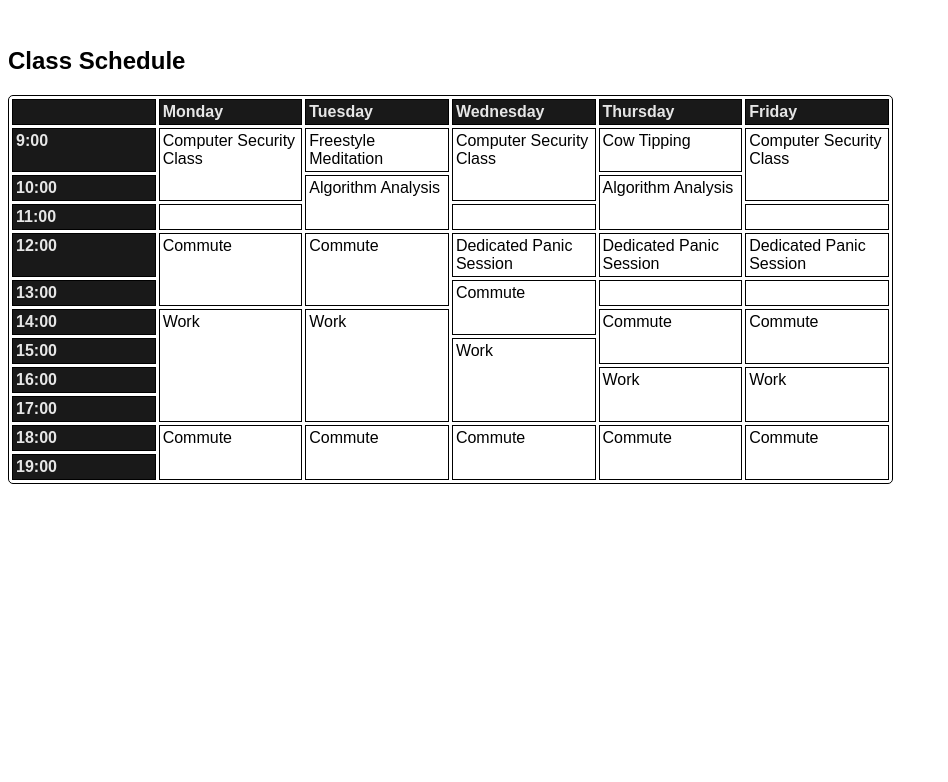
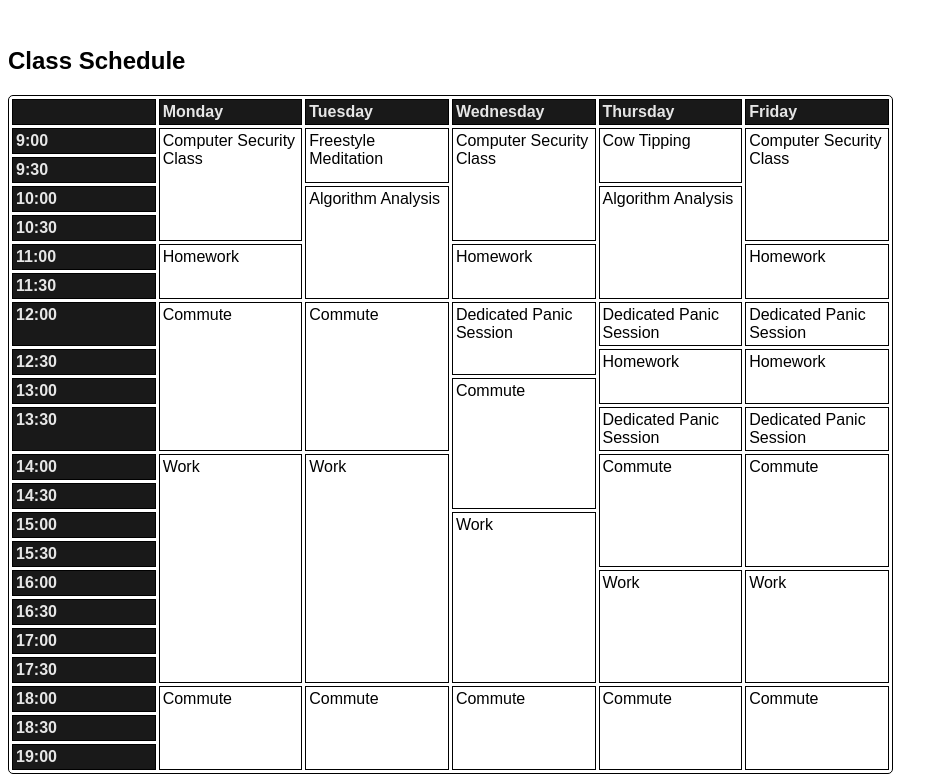
Before and after one commit to f-jeffery/about-me-site, a plain HTML site: page index.html in a window 1280 px wide. Shown: the part 1788-2570 px from the top of the page, without its empty margins (0-948 px from the left). Before the commit the page ends 2280 px from the top, so only its background shows below. Drawn offline with Linux system fonts and the light colour scheme.

Commit message:
Update index.html
Updated table

```diff
--- a/index.html
+++ b/index.html
@@ -87,64 +87,114 @@
             </tr>
             <tr>
                 <th>9:00</th>
-                <td rowspan="2">Computer Security Class</td>
-                <td>Freestyle Meditation</td>
-                <td rowspan="2">Computer Security Class</td>
-                <td>Cow Tipping</td>
-                <td rowspan="2">Computer Security Class</td>
+                <td rowspan="4">Computer Security Class</td>
+                <td rowspan="2">Freestyle Meditation</td>
+                <td rowspan="4">Computer Security Class</td>
+                <td rowspan="2">Cow Tipping</td>
+                <td rowspan="4">Computer Security Class</td>
+            </tr>
+            <tr>
+                <th>9:30</th>
             </tr>
             <tr>
                 <th>10:00</th>
-                <td rowspan="2">Algorithm Analysis</td>
-                <td rowspan="2">Algorithm Analysis</td>
+                <td rowspan="4">Algorithm Analysis</td>
+                <td rowspan="4">Algorithm Analysis</td>
             </tr>
+
+            <tr>
+                <th>10:30</th>
+            </tr>
+
             <tr>
                 <th>11:00</th>
-                <td></td>
-                <td></td>
-                <td></td>
+                <td rowspan="2">Homework</td>
+                <td rowspan="2">Homework</td>
+                <td rowspan="2">Homework</td>
             </tr>
+
+            <tr>
+                <th>11:30</th>
+            </tr>
+
             <tr>
                 <th>12:00</th>
-                <td rowspan="2">Commute</td>
-                <td rowspan="2">Commute</td>
-                <td>Dedicated Panic Session</td>
+                <td rowspan="4">Commute</td>
+                <td rowspan="4">Commute</td>
+                <td rowspan="2">Dedicated Panic Session</td>
                 <td>Dedicated Panic Session</td>
                 <td>Dedicated Panic Session</td>
             </tr>
+
+            <tr>
+                <th>12:30</th>
+                <td rowspan="2">Homework</td>
+                <td rowspan="2">Homework</td>
+            </tr>
+
             <tr>
                 <th>13:00</th>
-                <td rowspan="2">Commute</td>
-                <td></td>
-                <td></td>
+                <td rowspan="4">Commute</td>
             </tr>
+
+            <tr>
+                <th>13:30</th>
+                <td>Dedicated Panic Session</td>
+                <td>Dedicated Panic Session</td>
+            </tr>
+
             <tr>
                 <th>14:00</th>
+                <td rowspan="8">Work</td>
+                <td rowspan="8">Work</td>
+                <td rowspan="4">Commute</td>
+                <td rowspan="4">Commute</td>
+            </tr>
+
+            <tr>
+                <th>14:30</th>
+            </tr>
+
+            <tr>
+                <th>15:00</th>
+                <td rowspan="6">Work</td>
+            </tr>
+
+            <tr>
+                <th>15:30</th>
+            </tr>
+
+            <tr>
+                <th>16:00</th>
                 <td rowspan="4">Work</td>
                 <td rowspan="4">Work</td>
-                <td rowspan="2">Commute</td>
-                <td rowspan="2">Commute</td>
             </tr>
+
             <tr>
-                <th>15:00</th>
-                <td rowspan="3">Work</td>
+                <th>16:30</th>
             </tr>
-            <tr>
-                <th>16:00</th>
-                <td rowspan="2">Work</td>
-                <td rowspan="2">Work</td>
-            </tr>
+
             <tr>
                 <th>17:00</th>
             </tr>
+
+            <tr>
+                <th>17:30</th>
+            </tr>
+
             <tr>
                 <th>18:00</th>
-                <td rowspan="2">Commute</td>
-                <td rowspan="2">Commute</td>
-                <td rowspan="2">Commute</td>
-                <td rowspan="2">Commute</td>
-                <td rowspan="2">Commute</td>
+                <td rowspan="4">Commute</td>
+                <td rowspan="4">Commute</td>
+                <td rowspan="4">Commute</td>
+                <td rowspan="4">Commute</td>
+                <td rowspan="4">Commute</td>
             </tr>
+
+            <tr>
+                <th>18:30</th>
+            </tr>
+
             <tr>
                 <th>19:00</th>
             </tr>
```
